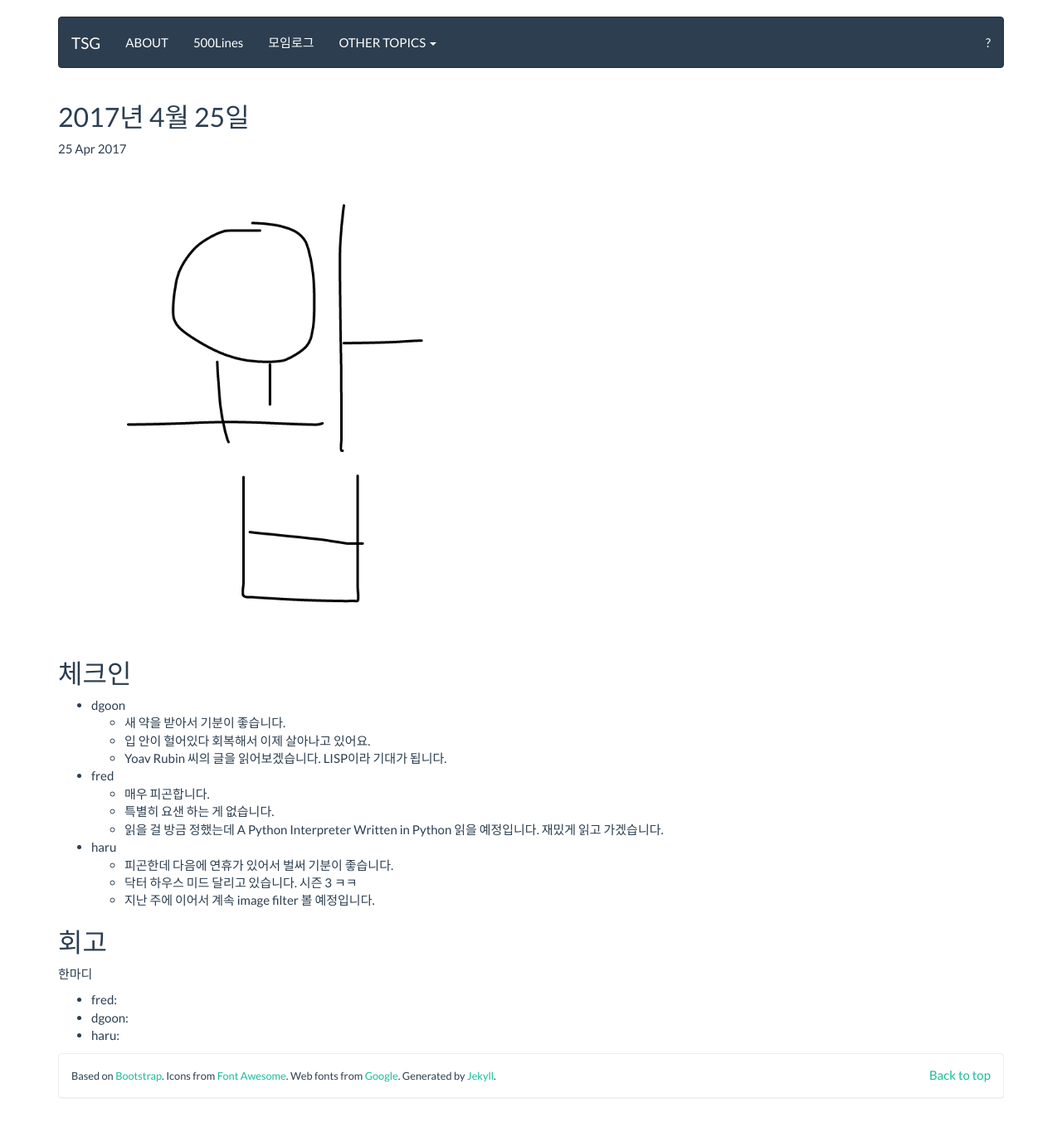
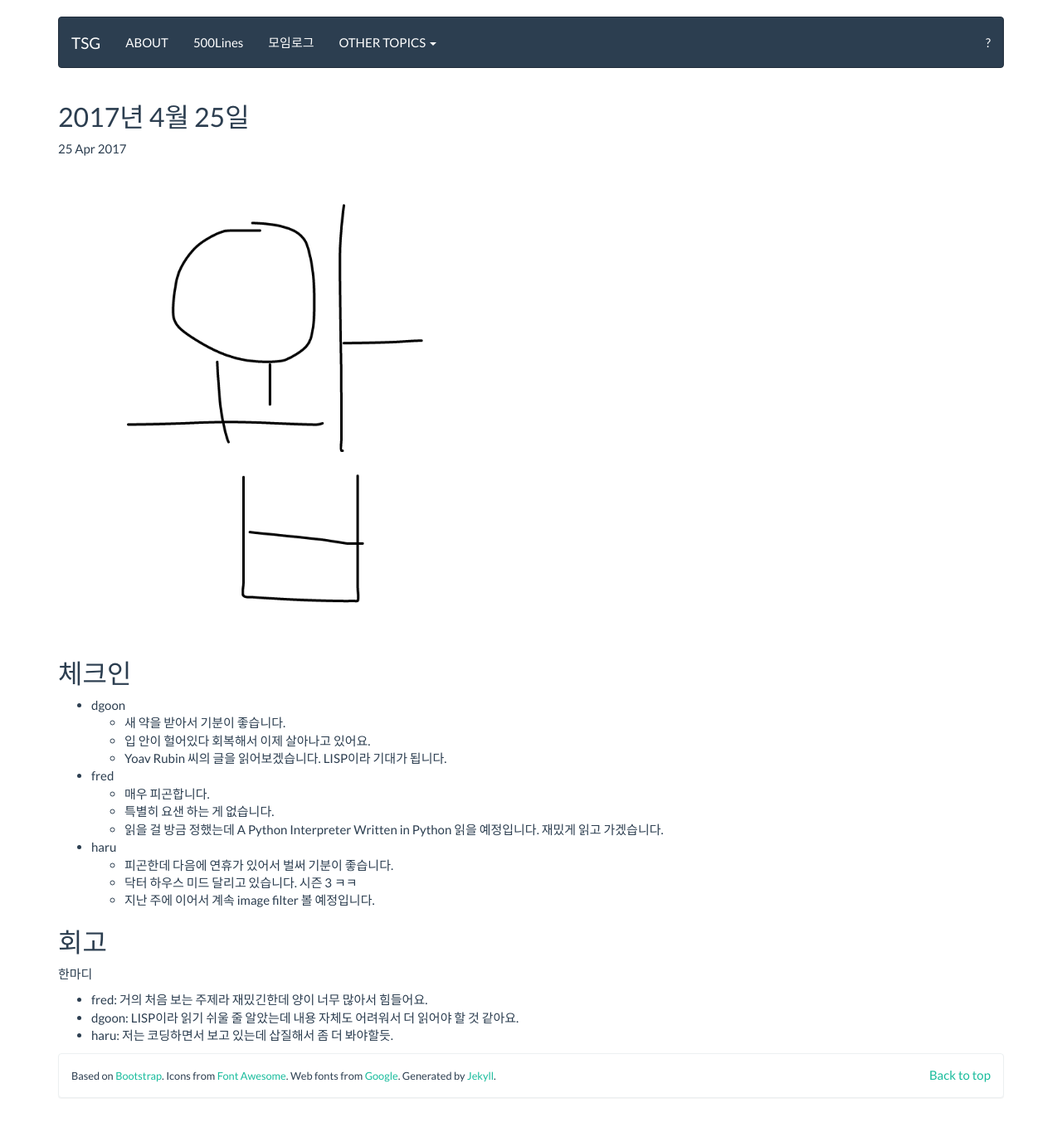
Before and after one commit to tuestudy/tuestudy.github.io, a Jekyll site: the page built from _posts/2017-04-25-meeting.markdown, in a window 1280 px wide. Shown: the whole page at 83% size. Built offline with Jekyll 4.4.1, drawn with Linux system fonts in a browser that asks for light colours.

Commit message:
2017-04-25 회고

```diff
--- a/_posts/2017-04-25-meeting.markdown
+++ b/_posts/2017-04-25-meeting.markdown
@@ -28,6 +28,6 @@
 
 한마디
 
-* fred:
-* dgoon:
-* haru:
+* fred: 거의 처음 보는 주제라 재밌긴한데 양이 너무 많아서 힘들어요.
+* dgoon: LISP이라 읽기 쉬울 줄 알았는데 내용 자체도 어려워서 더 읽어야 할 것 같아요.
+* haru: 저는 코딩하면서 보고 있는데 삽질해서 좀 더 봐야할듯.
```
